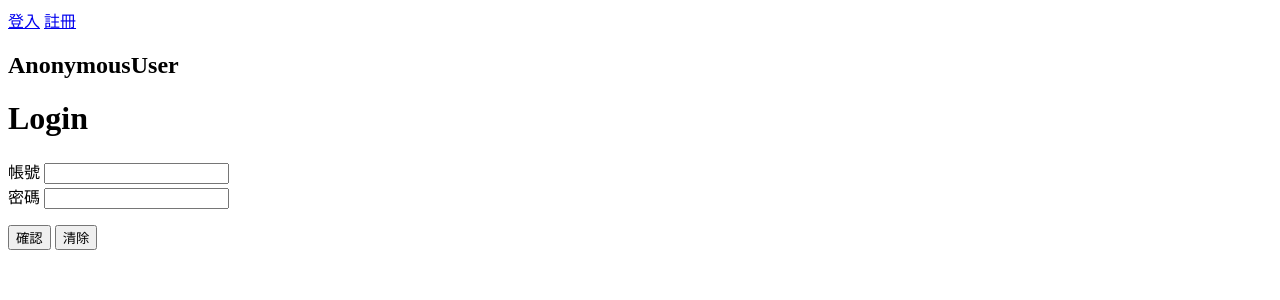
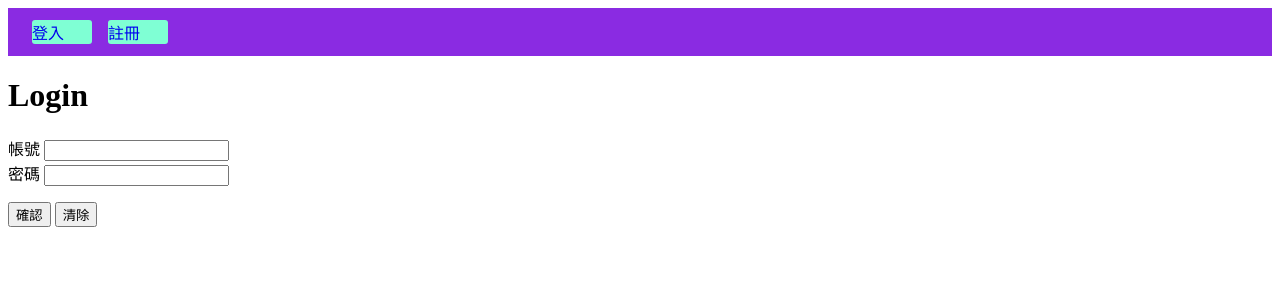
Before and after one commit to futahati/todolist, a Django app: page /login/ in a window 1280 px wide. Shown: the top 300 px of the page. Run offline with Django 5.2, Linux system fonts and the light colour scheme.

Commit message:
修改 base.html

```diff
--- a/templates/base.html
+++ b/templates/base.html
@@ -1,20 +1,43 @@
 <!DOCTYPE html>
-<html lang="en">
+<html lang="zh-Hant">
 
 <head>
     <meta charset="UTF-8">
     <meta name="viewport" content="width=device-width, initial-scale=1.0">
     <title>Document</title>
+
+    <style>
+        #navbar {
+            background-color: blueviolet;
+            padding: 12px;
+        }
+
+        .username {
+            background-color: cornsilk;
+        }
+
+        .button {
+            display: inline-block;
+            background-color: aquamarine;
+            padding: auto;
+            width: 60px;
+            text-decoration: none;
+            border-radius: 3px;
+            margin-left: 12px;
+        }
+    </style>
 </head>
 
 <body>
-    {% if user.is_authenticated %}
-    使用者：{{ user.username }}
-    <a href="{% url 'logout' %}">登出</a>
-    {% else %}
-    <a href="{% url 'login' %}">登入</a>
-    <a href="{% url 'register' %}">註冊</a>
-    {% endif %}
+    <div id="navbar">
+        {% if user.is_authenticated %}
+        使用者：<span class="username">{{ user.username }}</span>
+        <a class="button" href="{% url 'logout' %}">登出</a>
+        {% else %}
+        <a class="button" href="{% url 'login' %}">登入</a>
+        <a class="button" href="{% url 'register' %}">註冊</a>
+        {% endif %}
+    </div>
 
     {% block content %}
 
--- a/user/templates/user/login.html
+++ b/user/templates/user/login.html
@@ -1,7 +1,7 @@
 {% extends "base.html" %}
 
 {% block content %}
-<h2>{{ request.user }}</h2>
+
 <h1>Login</h1>
 <form action="" method="POST">
     {% csrf_token %}
```
